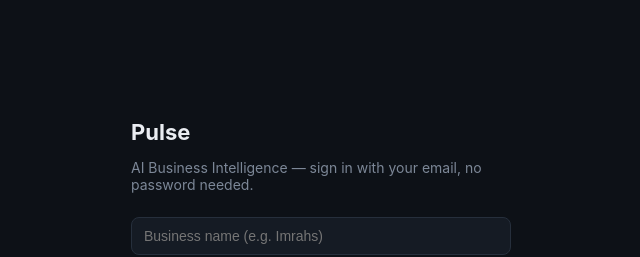
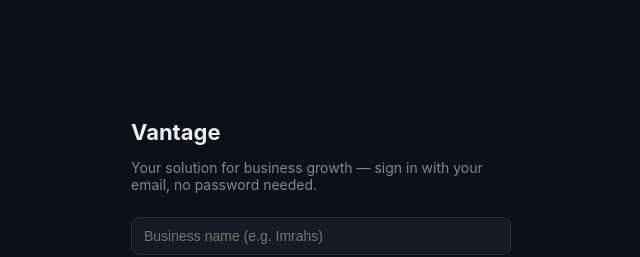
Before and after one commit to Imrahs01/Imrahs-bi, a Next.js app in the folder frontend/: page /login in a window 1280 px wide. Shown: the top 257 px of the page, without its empty margins (319-959 px from the left). Built offline with nearby package versions, Linux system fonts and the light colour scheme; no server answers.

Commit message:
Change heading and update login page description
Updated heading and description text for login page.

```diff
--- a/frontend/app/login/page.js
+++ b/frontend/app/login/page.js
@@ -24,9 +24,9 @@ export default function LoginPage() {
 
   return (
     <div style={{ maxWidth: 380, margin: "80px auto", padding: 24 }}>
-      <h1 style={{ fontSize: 22, marginBottom: 4 }}>Pulse</h1>
+<h1 style={{ fontSize: 22, marginBottom: 4 }}>Vantage</h1>
       <p style={{ color: "#7C8797", marginBottom: 24, fontSize: 14 }}>
-        AI Business Intelligence — sign in with your email, no password needed.
+        Your solution for business growth — sign in with your email, no password needed.
       </p>
 
       {sent ? (
```
